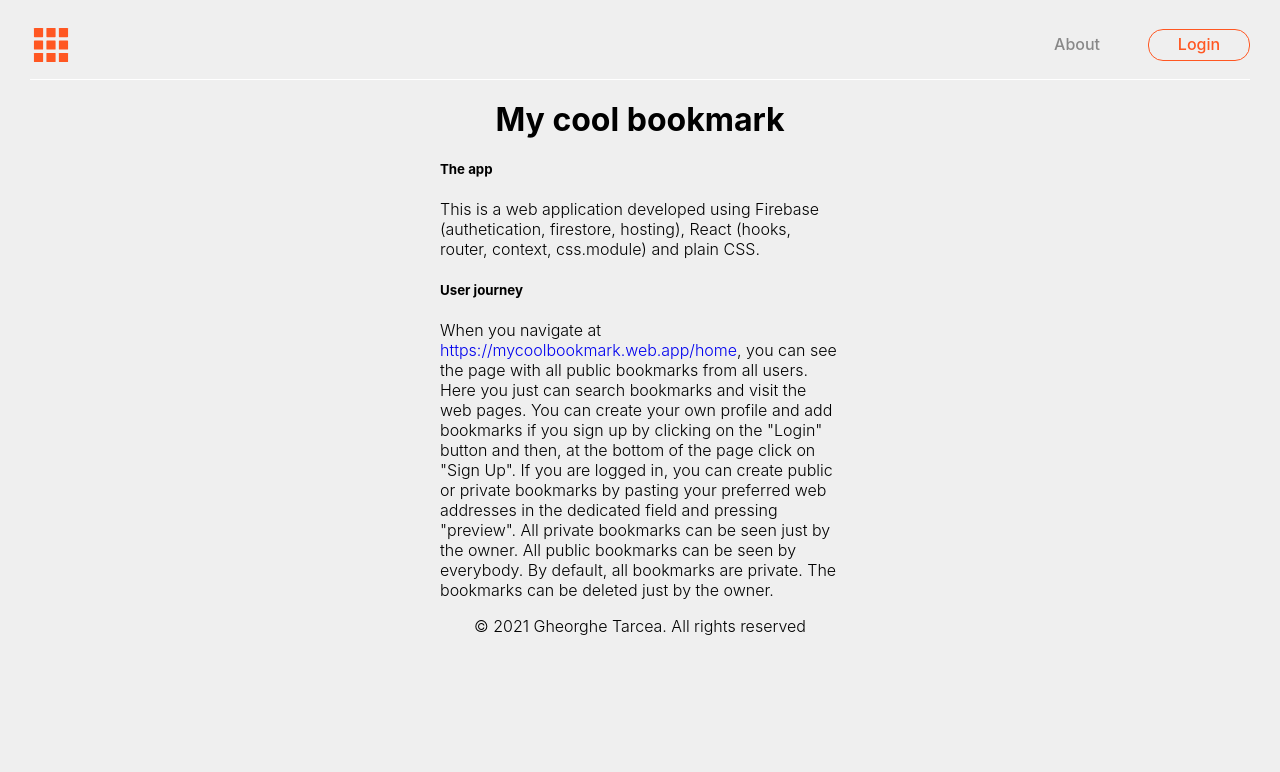
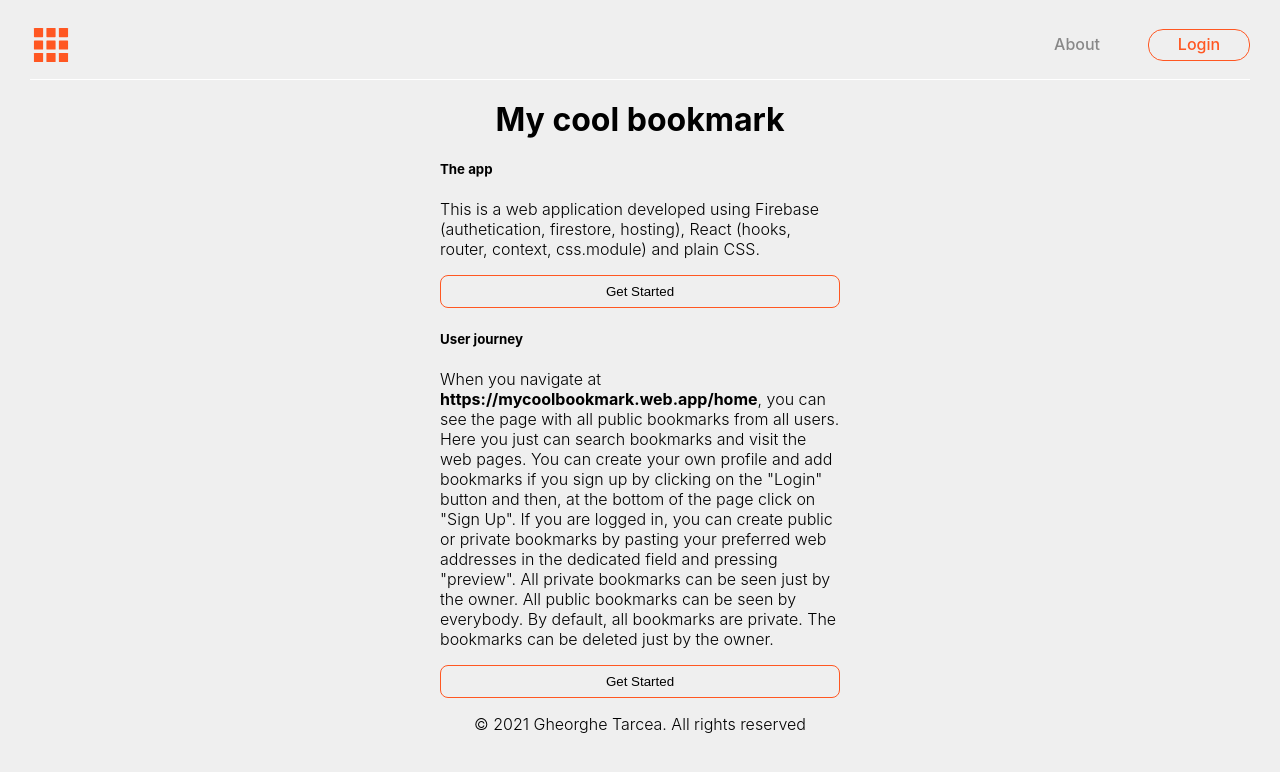
Before and after one commit to tarcea/bookmark-auth, a React (Create React App) app: page / in a window 1280 px wide. Shown: the top 772 px of the page. Built offline with nearby package versions, Linux system fonts and the light colour scheme; no server answers.

Commit message:
added buttons for login or signup on about page

```diff
--- a/src/components/About/About.js
+++ b/src/components/About/About.js
@@ -1,20 +1,30 @@
 import React from 'react';
+import { useHistory } from 'react-router';
 import { getCurrentYear } from '../../utils';
 import styles from './about.module.css';
 
 const About = () => {
+  const history = useHistory();
+
+  const navigateTo = (to) => (e) => {
+    history.push(`/${to}`);
+    e.stopPropagation();
+  };
+
   return (
     <div className={styles.container}>
-      <h1>My cool bookmark</h1>
+      <h1 onClick={navigateTo("home")}>My cool bookmark</h1>
         <div className={styles.text}>
         <h5>The app</h5>
           <p>This is a web application developed using Firebase (authetication, firestore, hosting), React (hooks, router, context, css.module) and plain CSS. </p>
+          <button onClick={navigateTo("login")}>Get Started</button>
           <h5>User journey</h5>
-          <p>When you navigate at <a href='https://mycoolbookmark.web.app/home'>https://mycoolbookmark.web.app/home</a>, you can see the page with all public bookmarks from all users. Here you just can search bookmarks and visit the web pages.
+          <p>When you navigate at <span onClick={navigateTo("home")}><strong>https://mycoolbookmark.web.app/home</strong></span>, you can see the page with all public bookmarks from all users. Here you just can search bookmarks and visit the web pages.
           You can create your own profile and add bookmarks if you sign up by clicking on the "Login" button and then, at the bottom of the page click on "Sign Up".
           If you are logged in, you can create public or private bookmarks by pasting your preferred web addresses in the dedicated field and pressing "preview".
           All private bookmarks can be seen just by the owner. All public bookmarks can be seen by everybody. By default, all bookmarks are private. The bookmarks can be deleted just by the owner.
            </p>
+           <button onClick={navigateTo("signup")}>Get Started</button>
         </div>
       <p>&copy; {getCurrentYear()} Gheorghe Tarcea. All rights reserved</p>
     </div>
--- a/src/components/About/about.module.css
+++ b/src/components/About/about.module.css
@@ -16,3 +16,20 @@
 .text p {
   line-height: 20px;
 }
+
+.container h1,
+span {
+  cursor: pointer;
+}
+
+.container button {
+  width: 100%;
+  border: 1px solid #ff5722;
+  border-radius: 8px;
+  padding: 8px;
+}
+
+.container button:hover {
+  color: white;
+  background-color: #ff5722;
+}
```
